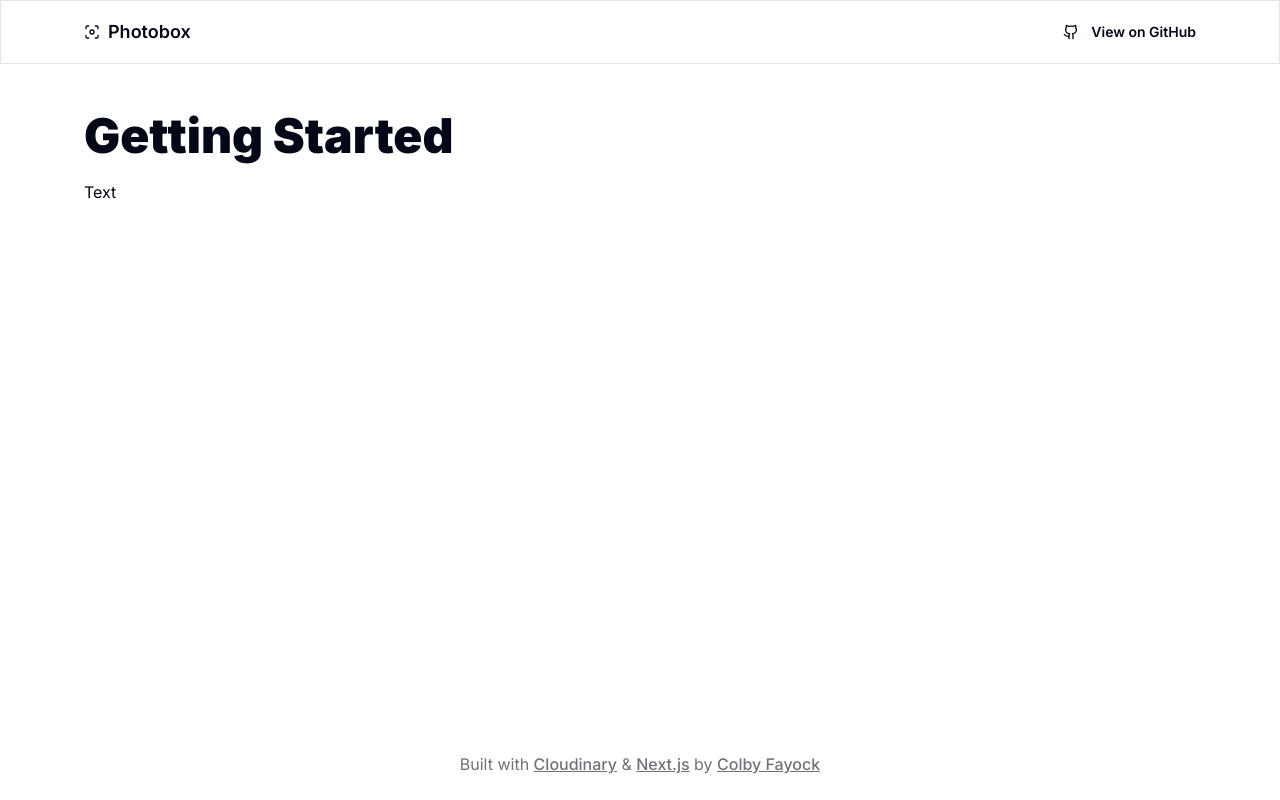
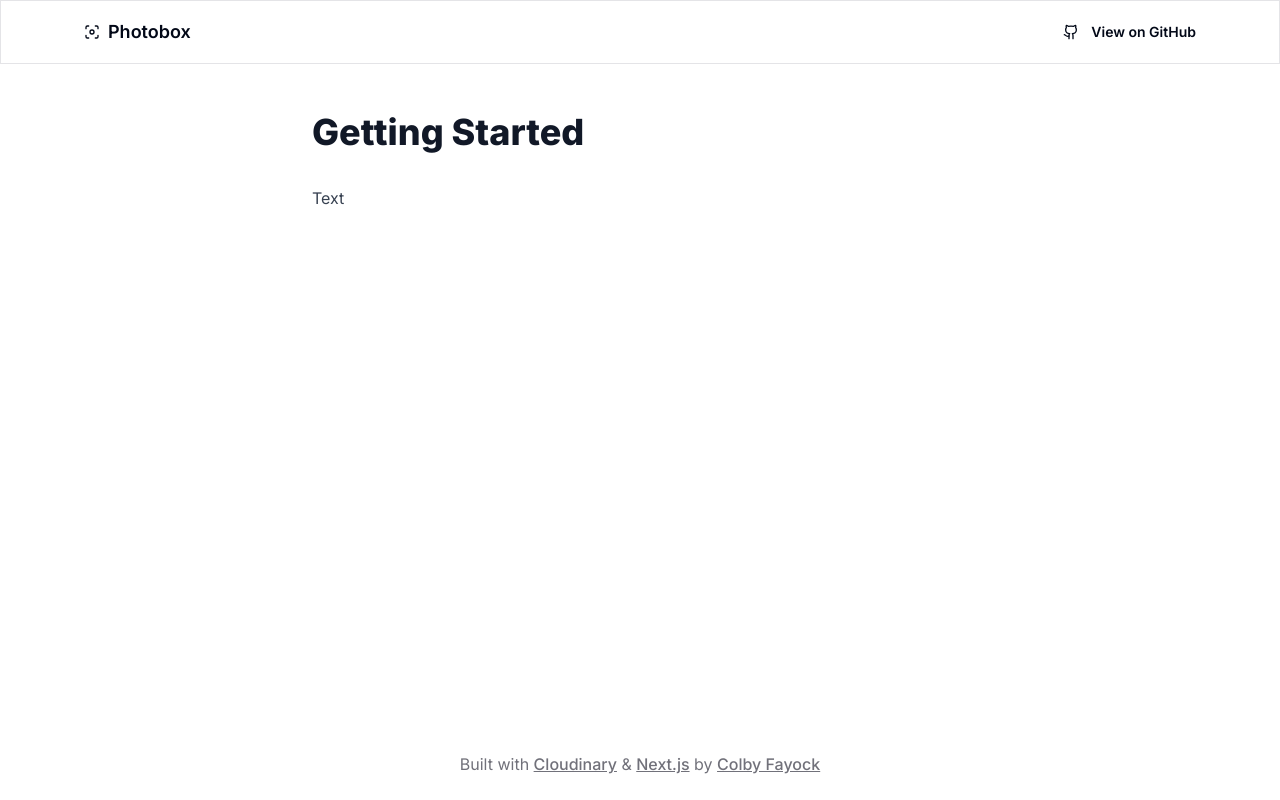
Before and after one commit to cloudinary-community/photocrate, a Next.js app: page /getting-started in a window 1280 px wide. Built offline with nearby package versions, Linux system fonts and the light colour scheme.

Commit message:
adding deploy button, starting getting started

```diff
--- a/package.json
+++ b/package.json
@@ -26,6 +26,7 @@
     "tailwindcss-animate": "^1.0.7"
   },
   "devDependencies": {
+    "@tailwindcss/typography": "^0.5.11",
     "@types/node": "^20",
     "@types/react": "^18",
     "@types/react-dom": "^18",
--- a/src/app/(home)/page.tsx
+++ b/src/app/(home)/page.tsx
@@ -8,13 +8,13 @@ import { Button } from "@/components/ui/button"
 export default async function Home() {
   return (
     <div>
-      <Container className="max-w-6xl grid text-center md:text-left md:grid-cols-[3fr_4fr] gap-4 md:gap-8 md:py-12 my-12">
+      <Container className="max-w-6xl grid text-center md:text-left md:grid-cols-[3fr_4fr] gap-4 md:gap-8 md:py-12 mt-12 mb-16">
         <div className="flex flex-col justify-center">
           <h1 className="text-4xl md:text-5xl font-black mb-5">
             Photobox
           </h1>
-          <p className="mb-6">
-            Text
+          <p className="text-lg mb-6">
+            Image library and interactive editor built with Next.js
           </p>
           <p className="mb-6">
             <Button>
@@ -37,7 +37,7 @@ export default async function Home() {
         <h2 className="text-2xl md:text-3xl font-bold mb-6">
           Create a new Photobox
         </h2>
-        <div className="grid sm:grid-cols-[auto_1fr] gap-2 max-w-lg mx-auto">
+        <div className="grid sm:grid-cols-[auto_1fr] gap-2 max-w-lg mx-auto mb-6">
           <code className="flex items-center overflow-x-scroll h-12 text-sm border border-zinc-200 py-3 px-4 rounded">
             <pre>{`npx create-next-app@latest https://github.com/cloudinary-community/photobox photobox`}</pre>
           </code>
@@ -46,6 +46,14 @@ export default async function Home() {
             text="npx create-next-app@latest https://github.com/cloudinary-community/photobox photobox"
           />
         </div>
+        <p className="text-sm mb-6">
+          Or deploy your new library!
+        </p>
+        <p>
+          <a className="inline-block" href="https://vercel.com/new/clone?demo-description=Photo%20library%20and%20interactive%20editor%20built%20with%20Next.js&demo-image=https%3A%2F%2Fres.cloudinary.com%2Fphotoboxdev%2Fimage%2Fupload%2Ff_auto%2Fq_auto%2Fassets%2Fvercel-deploy-photobox-media-library_yclazk&demo-title=Photobox&demo-url=https%3A%2F%2Fdemo.photobox.dev%2F&project-name=Photobox&repository-name=photobox&repository-url=https%3A%2F%2Fgithub.com%2Fcloudinary-community%2Fphotobox">
+            <img width="103" height="32" src="https://vercel.com/button" alt="Deploy to Vercel" />
+          </a>
+        </p>
       </Container>
     </div>
   )
--- a/src/app/(pages)/getting-started/page.tsx
+++ b/src/app/(pages)/getting-started/page.tsx
@@ -4,11 +4,11 @@ export default async function Home() {
   return (
     <main className="py-12">
       <Container className="max-w-6xl">
-        <div className="flex flex-col justify-center">
-          <h1 className="text-5xl font-black mb-5">
+        <div className="prose mx-auto">
+          <h1>
             Getting Started
           </h1>
-          <p className="mb-6">
+          <p>
             Text
           </p>
         </div>
--- a/tailwind.config.ts
+++ b/tailwind.config.ts
@@ -74,7 +74,10 @@ const config = {
       },
     },
   },
-  plugins: [require("tailwindcss-animate")],
+  plugins: [
+    require("tailwindcss-animate"),
+    require('@tailwindcss/typography')
+  ],
 } satisfies Config
 
 export default config
```
Also changed, not shown: 1 other file (tests, documents, lock files or other folders).
